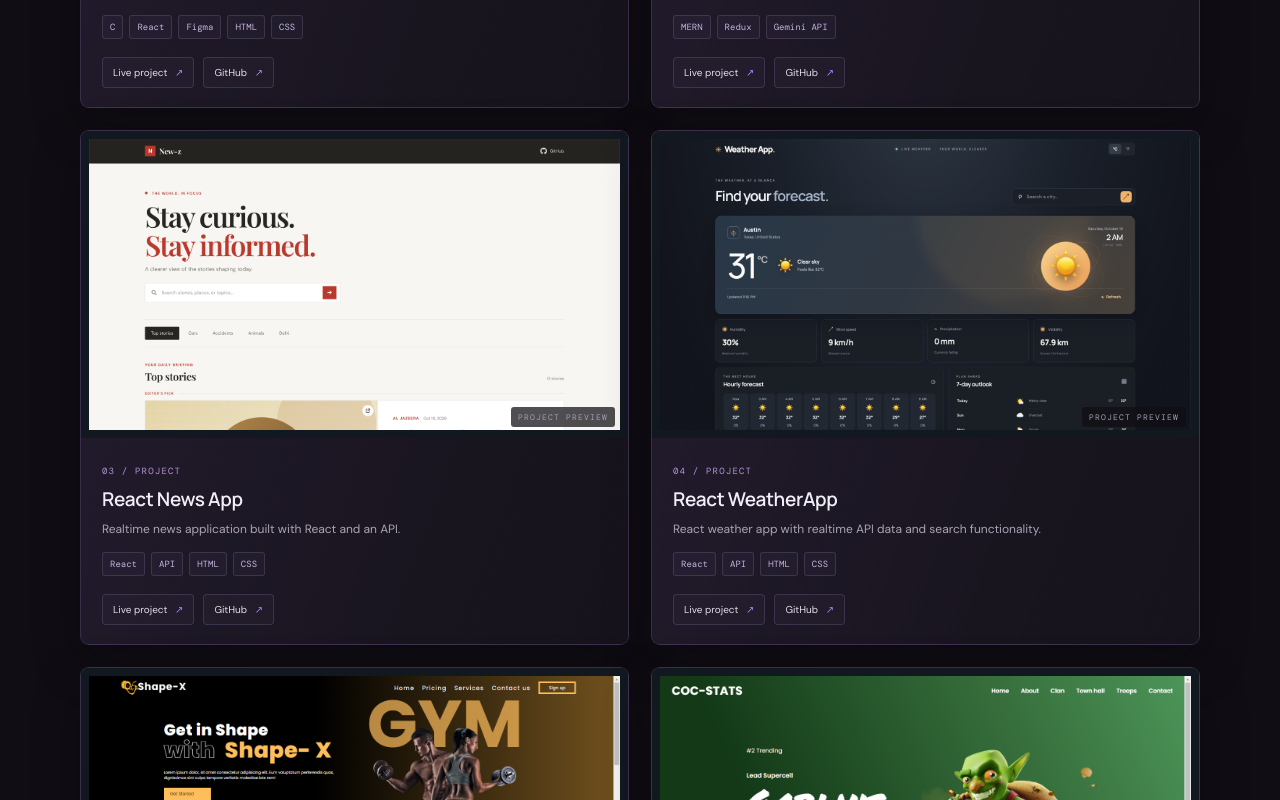
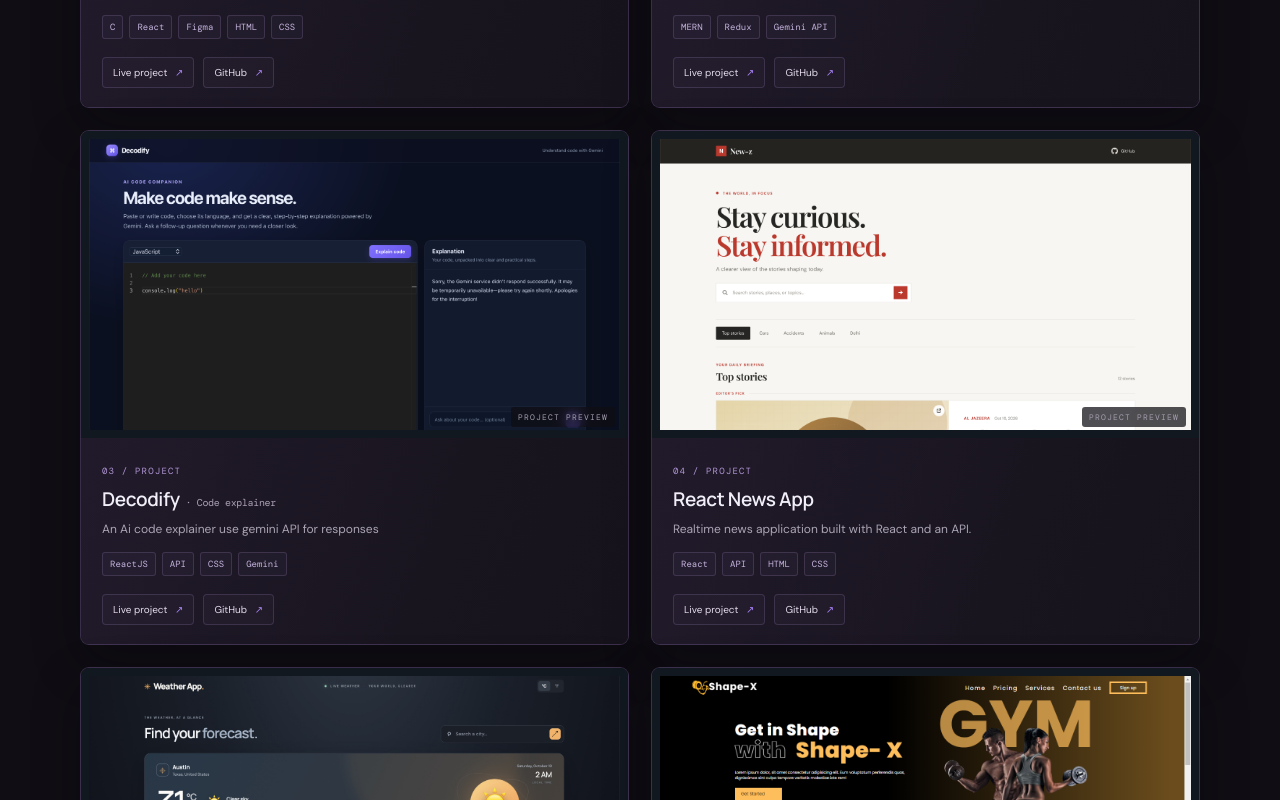
Before and after one commit to priyanshu8851/Presonal-Portfolio, a React (Vite) app: page /projects in a window 1280 px wide. Shown: the part 700-1500 px from the top of the page. Built offline with nearby package versions, Linux system fonts and the light colour scheme.

Commit message:
projects updates

```diff
--- a/src/data/projects.js
+++ b/src/data/projects.js
@@ -17,6 +17,15 @@ export const projects = [
     github: "https://github.com/Harshkhanagwal/koding-kaksha-ai",
     live: "https://koding-kaksha-ai.vercel.app",
     image: "/Images/kodingkaksha.png",
+  },
+  {
+    name: "Decodify",
+    subtitle: "Code explainer",
+    description: "An Ai code explainer use gemini API for responses",
+    technologies: ["ReactJS", "API" , "CSS", "Gemini"],
+    github: "https://github.com/priyanshu8851/Dkodify",
+    live: "https://dkodify.vercel.app",
+    image: "/Images/Decodify.png",
   },
   {
     name: "React News App",
```
Also changed, not shown: public/Images/Decodify.png (added).
